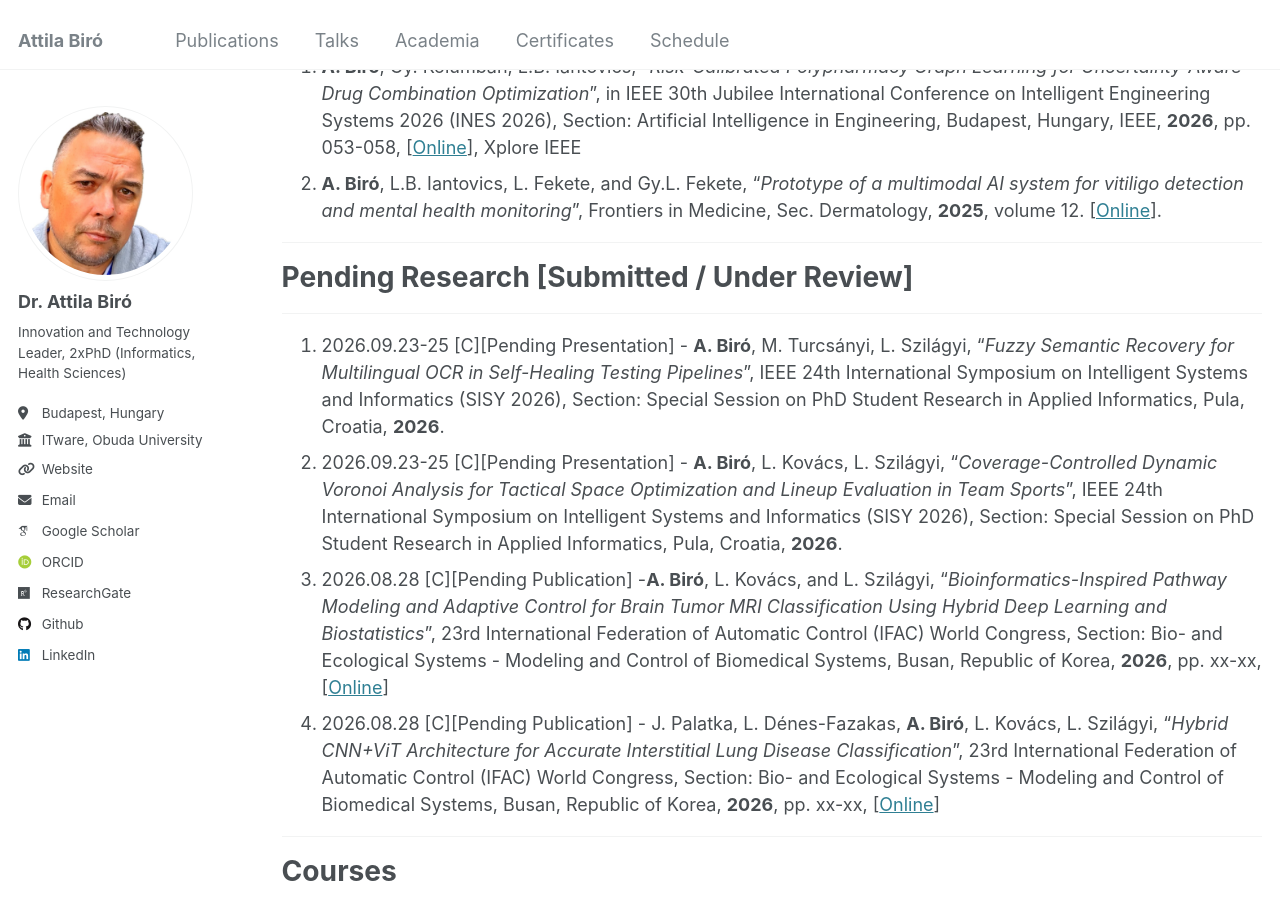
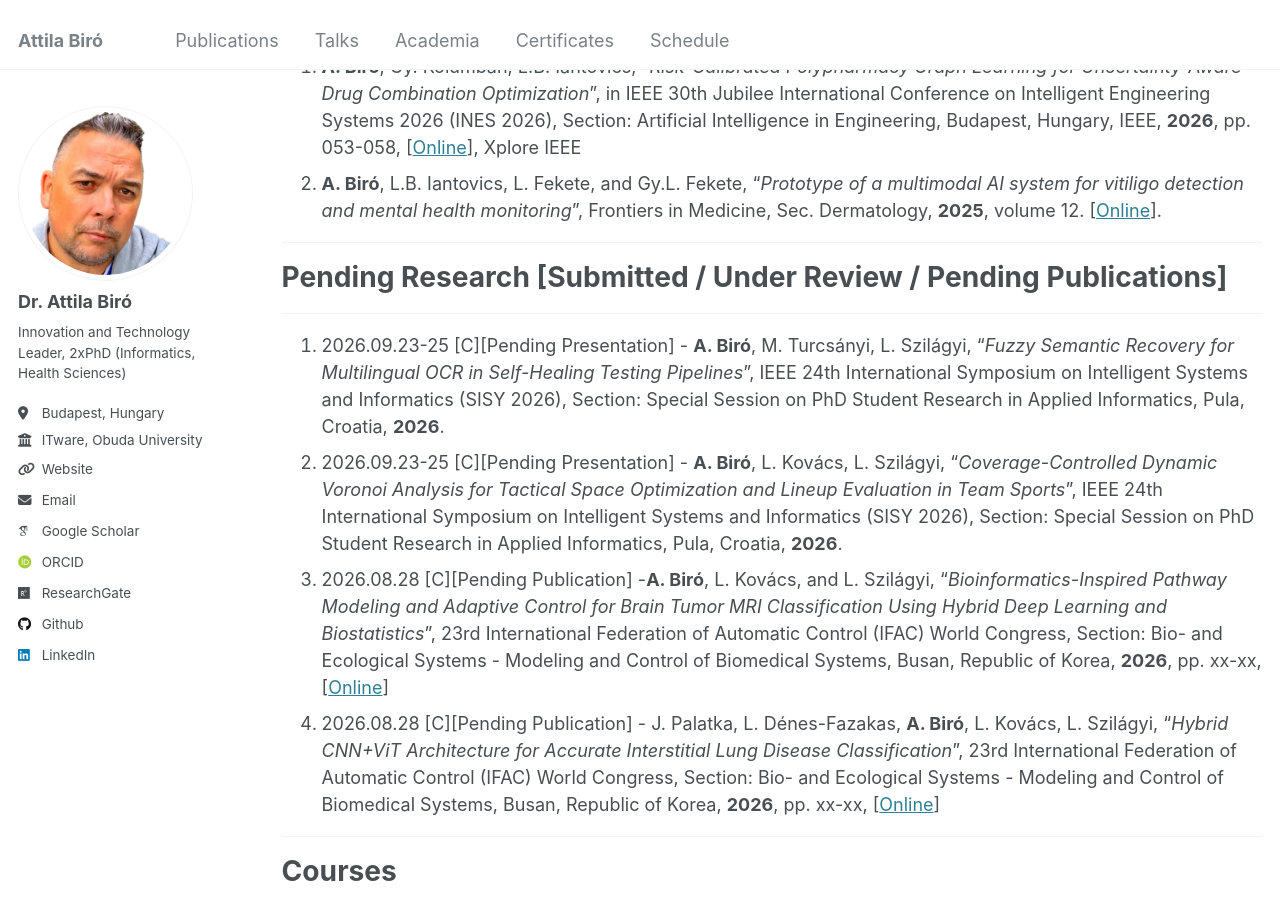
Before and after one commit to biroka/biroka.github.io, a Jekyll site: the page built from _pages/phd_mathematics.md, in a window 1280 px wide and 900 px high, scrolled down 1906 px. Built offline with Jekyll 4.4.1, drawn with Linux system fonts in a browser that asks for light colours; some web fonts are replaced.

Commit message:
Update phd_mathematics.md

```diff
--- a/_pages/phd_mathematics.md
+++ b/_pages/phd_mathematics.md
@@ -39,7 +39,7 @@ author_profile: true
 2. **A. Biró**, L.B. Iantovics, L. Fekete, and Gy.L. Fekete, "_Prototype of a multimodal AI system for vitiligo detection and mental health monitoring_", Frontiers in Medicine, Sec. Dermatology, **2025**, volume 12. [<a target="_new" href="https://www.frontiersin.org/journals/medicine/articles/10.3389/fmed.2025.1709891">Online</a>].
 
 ***
-# Pending Research [Submitted / Under Review]
+# Pending Research [Submitted / Under Review / Pending Publications]
 ***
 1. 2026.09.23-25 [C][Pending Presentation]  - **A. Biró**, M. Turcsányi, L. Szilágyi, "_Fuzzy Semantic Recovery for Multilingual OCR in Self-Healing Testing Pipelines_", IEEE 24th International Symposium on Intelligent Systems and Informatics (SISY 2026), Section: Special Session on PhD Student Research in Applied Informatics, Pula, Croatia, **2026**.
 2. 2026.09.23-25 [C][Pending Presentation]  - **A. Biró**, L. Kovács, L. Szilágyi, "_Coverage-Controlled Dynamic Voronoi Analysis for Tactical Space Optimization and Lineup Evaluation in Team Sports_", IEEE 24th International Symposium on Intelligent Systems and Informatics (SISY 2026), Section: Special Session on PhD Student Research in Applied Informatics, Pula, Croatia, **2026**.
```
